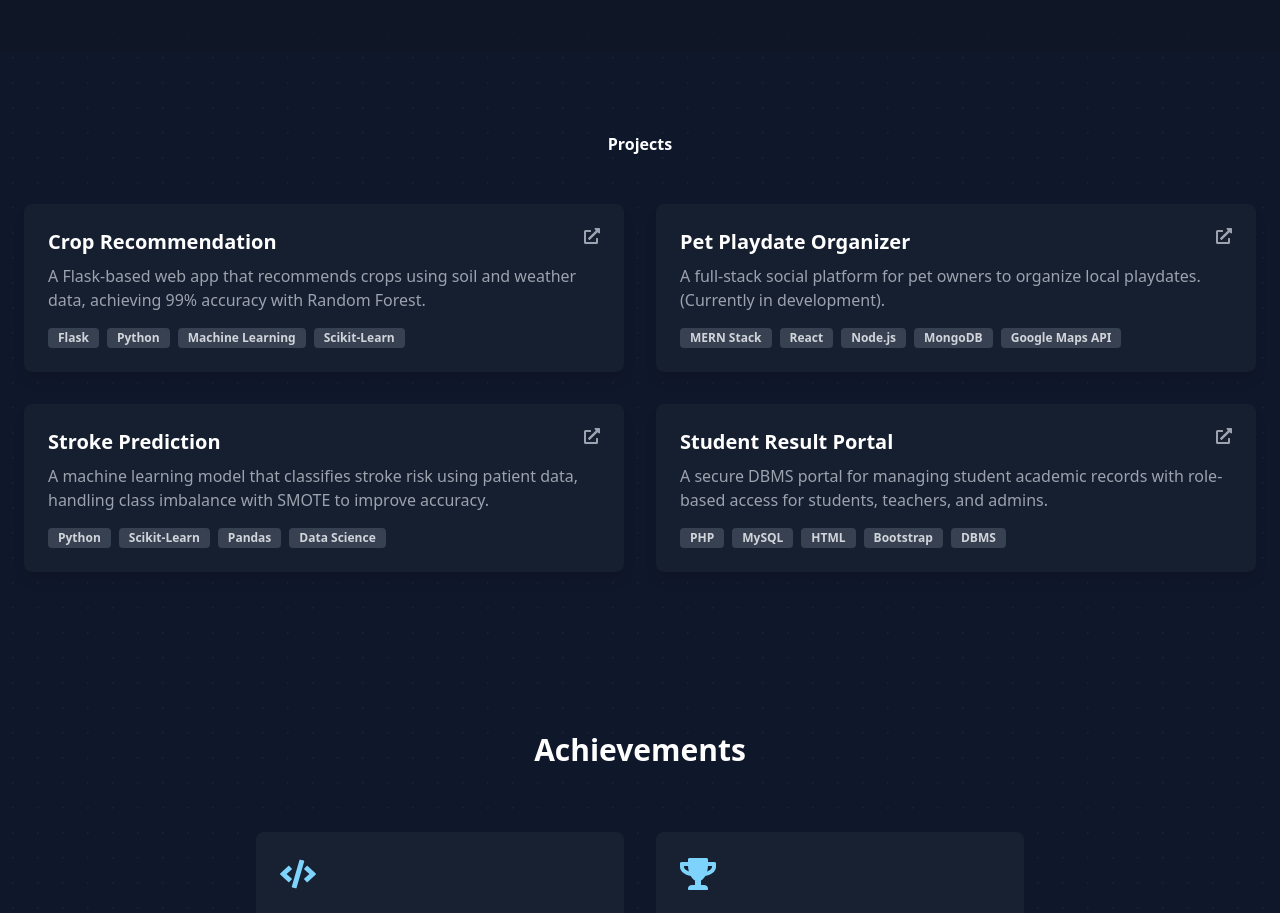
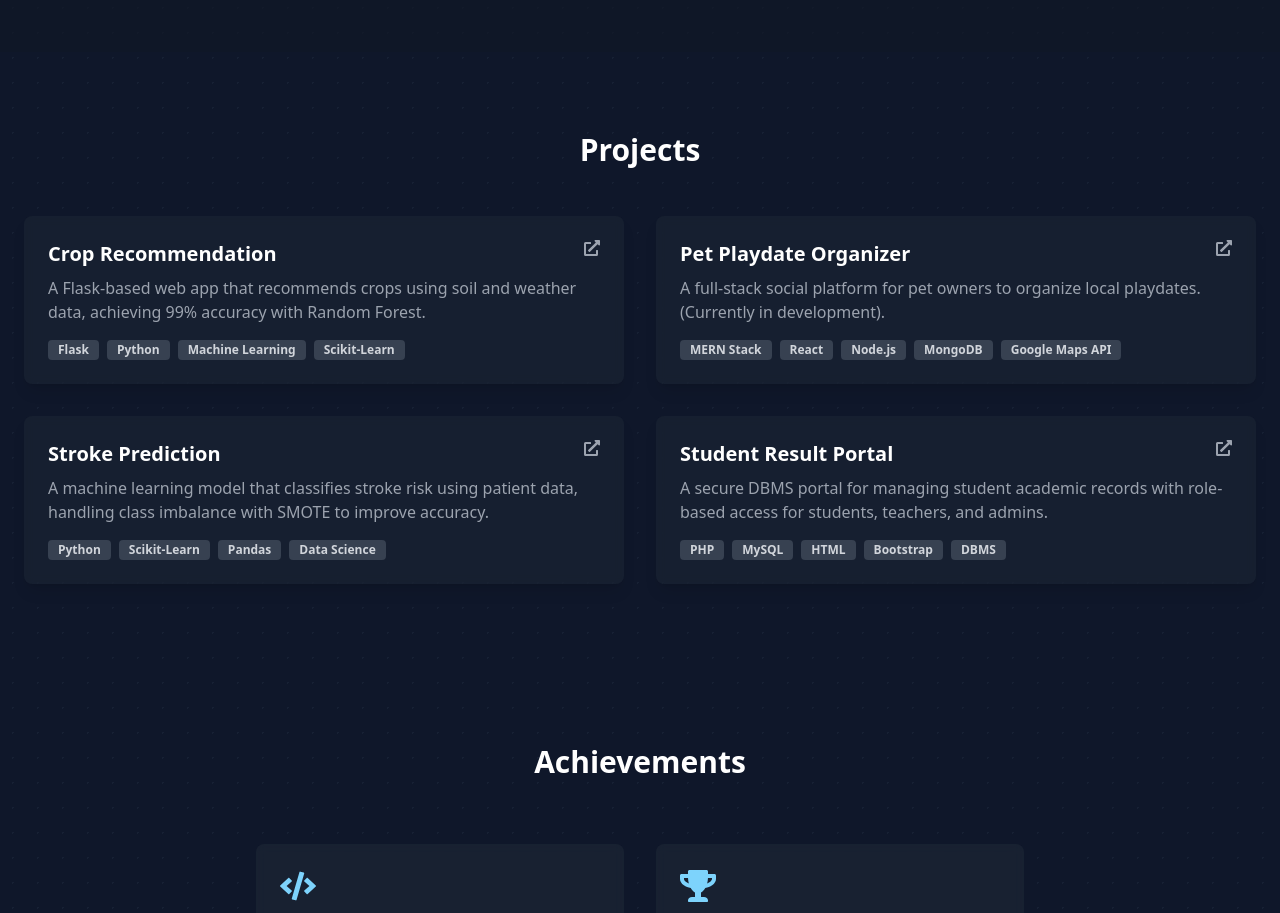
Before and after one commit to nikshipthasonajoke/my-portfolio, a React (Vite) app: page / in a window 1280 px wide. Shown: the part 1780-2693 px from the top of the page. Built offline with nearby package versions, Linux system fonts and the light colour scheme.

Commit message:
fix: Resolve missing projects section and stabilize code

```diff
--- a/src/components/sections/Projects.tsx
+++ b/src/components/sections/Projects.tsx
@@ -6,7 +6,10 @@
     // Make sure your section has an ID for the scroll-spy to work
     <section id="projects" className="py-20">
       <div className="container mx-auto px-6">
-        <h2 className="text-3รนl font-bold text-center text-white mb-12">Projects</h2>
+
+        {/* THIS IS THE CORRECTED LINE with the proper styling */}
+        <h2 className="text-3xl font-bold text-center text-white mb-12">Projects</h2>
+
         <div className="grid md:grid-cols-2 gap-8">
           {projectsData.map((project) => (
             <div key={project.title} className="bg-gray-800/50 rounded-lg overflow-hidden shadow-lg transform hover:-translate-y-2 transition-transform duration-300 backdrop-blur-sm">
```
